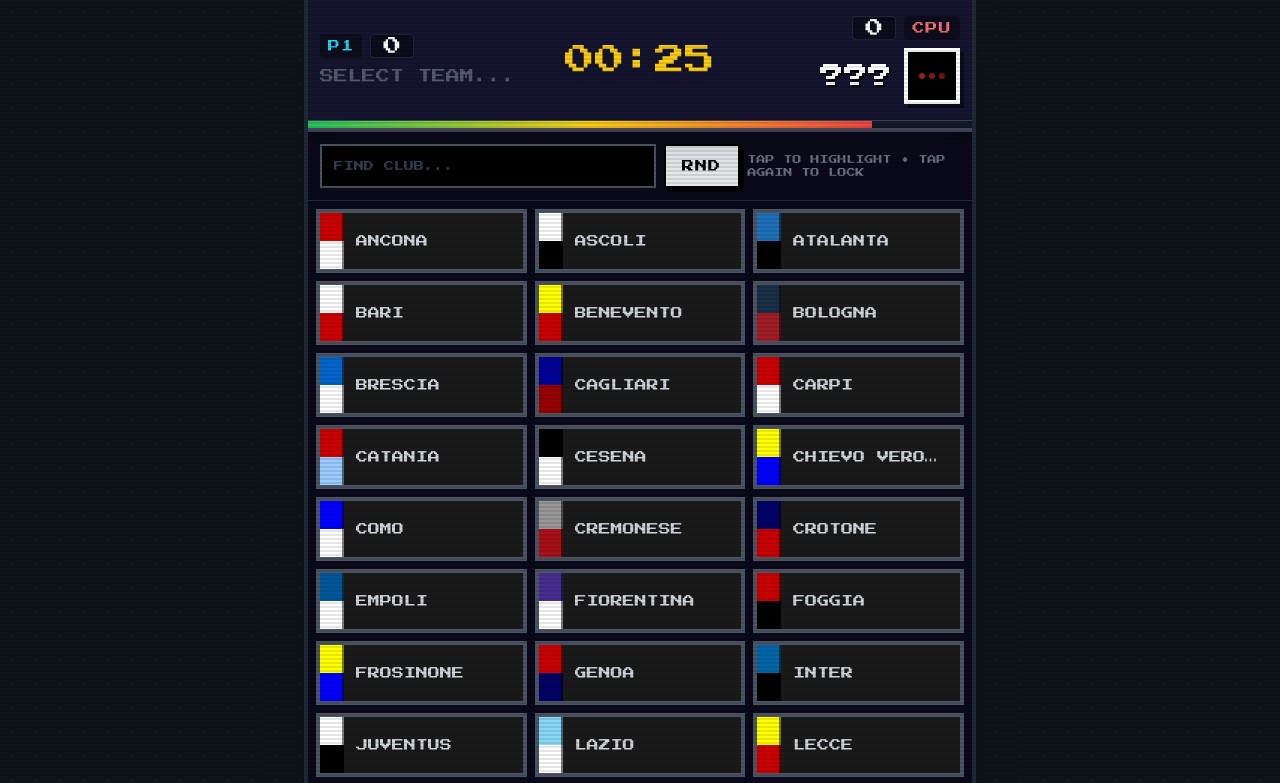
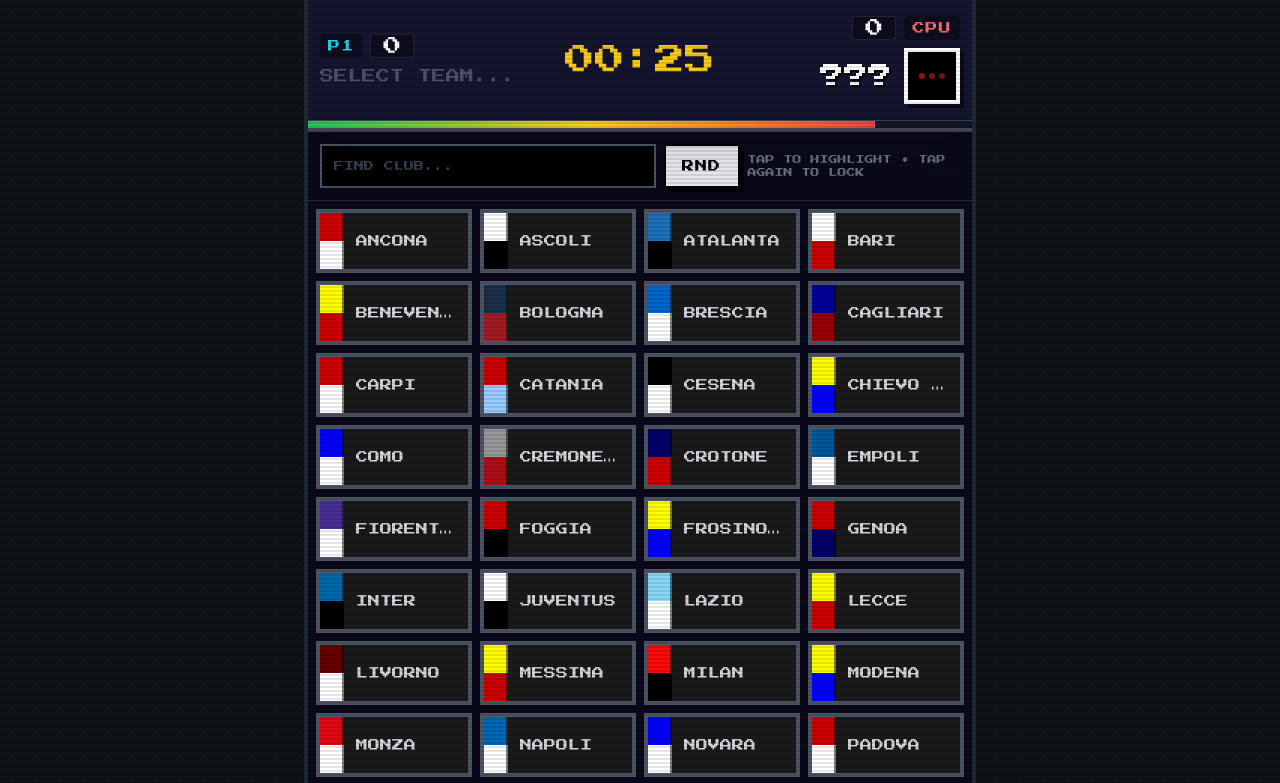
Before and after one commit to rubencarpinteri/istintopuro, a React (Vite) app: page /#/game in a window 1280 px wide. Shown: the top 783 px of the page. Built offline with nearby package versions, Linux system fonts and the light colour scheme.

Commit message:
feat: Improve team grid layout and ErrorBoundary
Adjust the team selection grid to display more teams per row on larger screens. Refactor ErrorBoundary component for cleaner initialization.

```diff
--- a/components/ErrorBoundary.tsx
+++ b/components/ErrorBoundary.tsx
@@ -1,4 +1,4 @@
-import React, { Component, ErrorInfo, ReactNode } from 'react';
+import React, { ErrorInfo, ReactNode } from 'react';
 
 interface ErrorBoundaryProps {
   children?: ReactNode;
@@ -9,13 +9,10 @@
   error?: Error;
 }
 
-export class ErrorBoundary extends Component<ErrorBoundaryProps, ErrorBoundaryState> {
-  constructor(props: ErrorBoundaryProps) {
-    super(props);
-    this.state = {
-      hasError: false
-    };
-  }
+export class ErrorBoundary extends React.Component<ErrorBoundaryProps, ErrorBoundaryState> {
+  public state: ErrorBoundaryState = {
+    hasError: false
+  };
 
   public static getDerivedStateFromError(error: Error): ErrorBoundaryState {
     return { hasError: true, error };
--- a/pages/GamePage.tsx
+++ b/pages/GamePage.tsx
@@ -483,7 +483,7 @@
                  </div>
              )}
 
-             <div className="grid grid-cols-1 sm:grid-cols-2 md:grid-cols-3 gap-2">
+             <div className="grid grid-cols-2 sm:grid-cols-3 md:grid-cols-4 gap-2">
                 {filteredTeams.map(team => {
                     // Logic for card status:
                     // 1. If we have a userTeam locked, that one is 'locked', everyone else is 'disabled'
```
